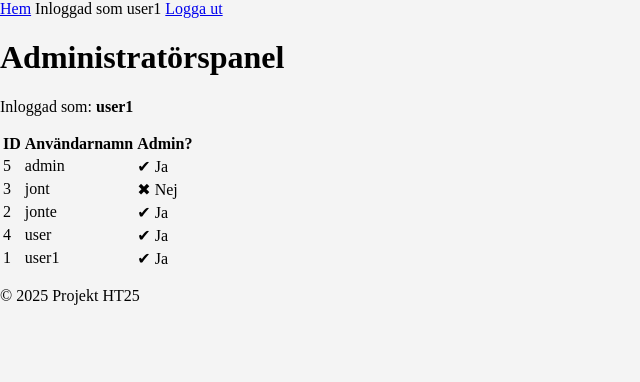
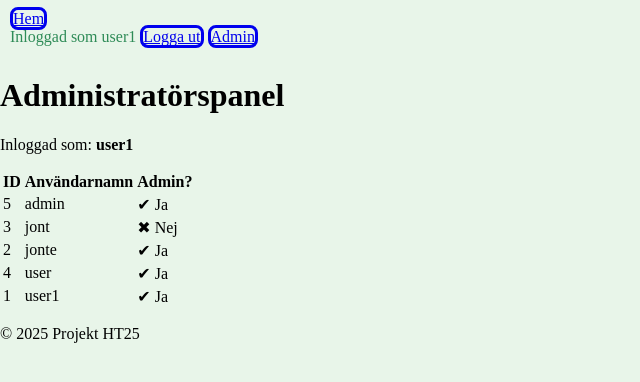
Before and after one commit to Jstrandberg2018/SkolaHT25, a Flask app: page /admin in a window 1280 px wide. Shown: the top 382 px of the page, without its empty margins (0-640 px from the left). Run offline with Flask 3, Linux system fonts and the light colour scheme; a user stored in the database is signed in; data comes from the database, SQL or seed files in the repository.

Commit message:
Små fix

```diff
--- a/static/style.css
+++ b/static/style.css
@@ -1,6 +1,8 @@
 :root {
-    --primary-color: #4CAF50;
-    --secondary-color: #ff9800;
+    --primary-color: #2E8B57;
+    --secondary-color: #E8F5E9;
+    --third-color: #66BB6A;
+    --forth-color: #1B5E20;
     --font-family: 'Arial, sans-serif';
 }
 
@@ -8,5 +10,18 @@ body {
     font-family: var(--font-family);
     margin: 0;
     padding: 0;
-    background-color: #f4f4f4;
+    background-color: var(--secondary-color);
 }
+
+nav {
+    padding: 10px;
+}
+
+nav a {
+    border-style: solid;
+    border-radius: 8px;
+}
+
+.left{
+    color: var(--primary-color);
+}
--- a/templates/admin.html
+++ b/templates/admin.html
@@ -1,13 +1,13 @@
 {% extends "base.html" %}
 
-{% block title %}{% endblock %}
+{% block title %}Admin{% endblock %}
 
 {% block content %}
 <h1>Administratörspanel</h1>
 
 <p>Inloggad som: <strong>{{ session.username }}</strong></p>
 
-<table class="table">
+<table>
     <thead>
         <tr>
             <th>ID</th>
--- a/templates/base.html
+++ b/templates/base.html
@@ -10,6 +10,7 @@
     <nav>
         <a href="{{ url_for('index') }}">Hem</a>
 
+        <div class="left">
             {% if session.get('username') %}
                 <span>Inloggad som {{ session.get('username') }}</span>
                 <a href="{{ url_for('logout') }}">Logga ut</a>
@@ -18,9 +19,10 @@
                 <a href="{{ url_for('register') }}" >Registrera</a>
             {% endif %}
 
-        {% if session.get('admin') %}
-          <a href="{{ url_for('admin') }}">Admin</a>
+            {% if session.get('is_admin') %}
+                <a href="{{ url_for('admin_index') }}">Admin</a>
             {% endif %}
+        </div>
     </nav>
 
     <main>{% block content %}{% endblock %}</main>
--- a/templates/login.html
+++ b/templates/login.html
@@ -3,7 +3,7 @@
 <head>
     <meta charset="UTF-8">
     <meta name="viewport" content="width=device-width, initial-scale=1.0">
-    <title>{% block title %}{% endblock %}</title>
+    <title>Loggain</title>
     <link rel="stylesheet" href="{{ url_for('static', filename='style.css')}}">
 </head>
 <body>
--- a/templates/register.html
+++ b/templates/register.html
@@ -3,7 +3,7 @@
 <head>
     <meta charset="UTF-8">
     <meta name="viewport" content="width=device-width, initial-scale=1.0">
-    <title>{% block title %}{% endblock %}</title>
+    <title>Regristrera</title>
     <link rel="stylesheet" href="{{ url_for('static', filename='style.css') }}">
 </head>
 <body>
```
Lines whose indentation alone changed are shown as unchanged.
